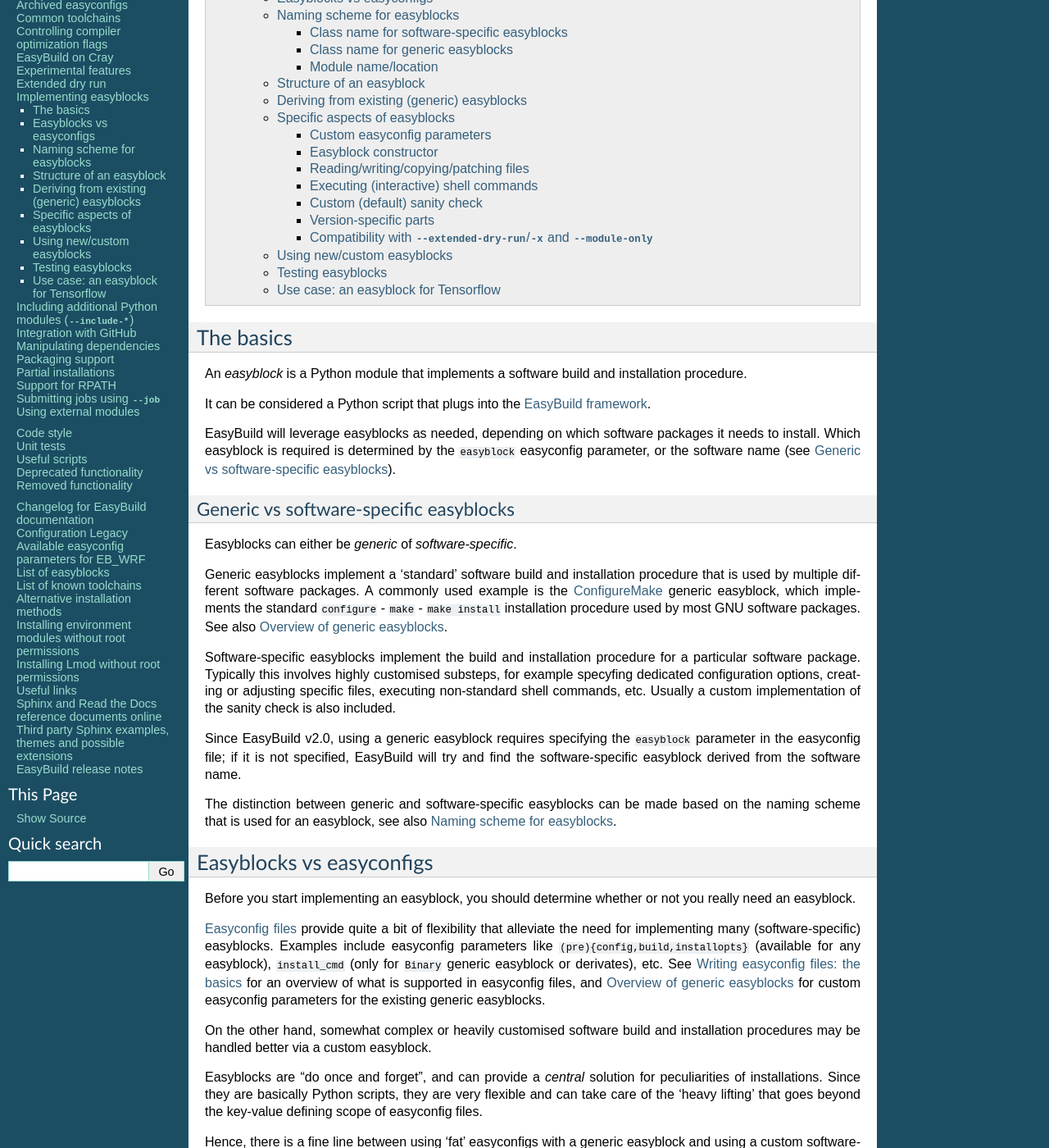
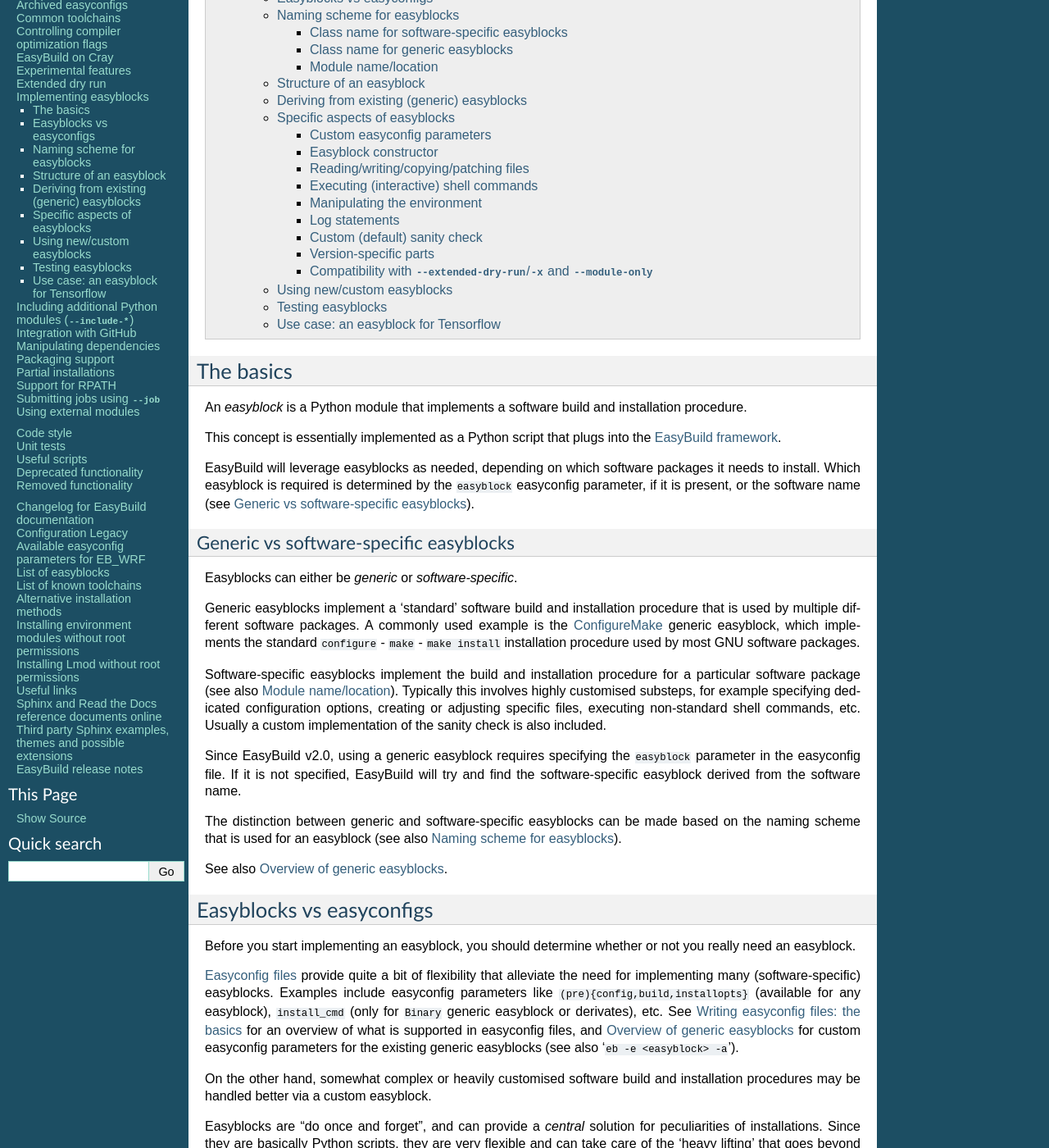
Before and after one commit to easybuilders/easybuild, a Sphinx documentation site: the page built from docs/Implementing-easyblocks.rst, in a window 1280 px wide and 1400 px high, scrolled down 282 px. Shown: the whole window at 82% size. Built offline with Sphinx 7.4.7, drawn with Linux system fonts in a browser that asks for light colours; pages that are not in the unit, such as notebooks, are missing from menus; some of the changed text lies outside the part shown.

Commit message:
fix remarks

```diff
--- a/docs/Implementing-easyblocks.rst
+++ b/docs/Implementing-easyblocks.rst
@@ -18,11 +18,11 @@
 
 An *easyblock* is a Python module that implements a software build and installation procedure.
 
-It can be considered a Python script that plugs into the :ref:`framework`.
+This concept is essentially implemented as a Python script that plugs into the :ref:`framework`.
 
 EasyBuild will leverage easyblocks as needed, depending on which software packages it needs to install.
-Which easyblock is required is determined by the ``easyblock`` easyconfig parameter, or the software name
-(see :ref:`implementing_easyblocks_generic_vs_software_specific`).
+Which easyblock is required is determined by the ``easyblock`` easyconfig parameter, if it is present,
+or the software name (see :ref:`implementing_easyblocks_generic_vs_software_specific`).
 
 
 .. _implementing_easyblocks_generic_vs_software_specific:
@@ -30,25 +30,28 @@
 Generic vs software-specific easyblocks
 ~~~~~~~~~~~~~~~~~~~~~~~~~~~~~~~~~~~~~~~
 
-Easyblocks can either be *generic* of *software-specific*.
+Easyblocks can either be *generic* or *software-specific*.
 
 Generic easyblocks implement a 'standard' software build and installation procedure that is used by multiple different
 software packages.
 A commonly used example is the
 `ConfigureMake <https://github.com/hpcugent/easybuild-easyblocks/blob/master/easybuild/easyblocks/generic/configuremake.py>`_
 generic easyblock, which implements the standard ``configure`` - ``make`` - ``make install`` installation procedure used
-by most GNU software packages. See also :ref:`generic_easyblocks`.
+by most GNU software packages.
 
-Software-specific easyblocks implement the build and installation procedure for a particular software package.
-Typically this involves highly customised substeps, for example specyfing dedicated configuration options, creating
+Software-specific easyblocks implement the build and installation procedure for a particular software package
+(see also :ref:`implementing_easyblocks_naming_scheme_module`).
+Typically this involves highly customised substeps, for example specifying dedicated configuration options, creating
 or adjusting specific files, executing non-standard shell commands, etc. Usually a custom implementation of the
 sanity check is also included.
 
-Since EasyBuild v2.0, using a generic easyblock requires specifying the ``easyblock`` parameter in the easyconfig file;
-if it is not specified, EasyBuild will try and find the software-specific easyblock derived from the software name.
+Since EasyBuild v2.0, using a generic easyblock requires specifying the ``easyblock`` parameter in the easyconfig file.
+If it is not specified, EasyBuild will try and find the software-specific easyblock derived from the software name.
 
 The distinction between generic and software-specific easyblocks can be made based on the naming scheme that is used
-for an easyblock, see also :ref:`implementing_easyblocks_naming_scheme`.
+for an easyblock (see also :ref:`implementing_easyblocks_naming_scheme`).
+
+See also :ref:`generic_easyblocks`.
 
 
 .. _implementing_easyblocks_vs_easyconfigs:
@@ -62,7 +65,7 @@
 easyblocks. Examples include easyconfig parameters like ``(pre){config,build,installopts}`` (available for any easyblock),
 ``install_cmd`` (only for ``Binary`` generic easyblock or derivates), etc. See :ref:`writing_easyconfig_files` for an
 overview of what is supported in easyconfig files, and :ref:`generic_easyblocks` for custom easyconfig parameters for
-the existing generic easyblocks.
+the existing generic easyblocks (see also '``eb -e <easyblock> -a``').
 
 On the other hand, somewhat complex or heavily customised software build and installation procedures may be handled better
 via a custom easyblock.
@@ -93,8 +96,10 @@
 ----------------------------
 
 Easyblocks need to follow a strict naming scheme, to ensure that EasyBuild can pick them up as needed.
-This involves two aspects: i) the name and location of the Python module file,
-and ii) the name of the Python class in that module.
+This involves two aspects: i) the name of the Python class, and ii) the name and location of the Python module file.
+
+
+.. _implementing_easyblocks_naming_scheme_class_name_specific:
 
 Class name for software-specific easyblocks
 ~~~~~~~~~~~~~~~~~~~~~~~~~~~~~~~~~~~~~~~~~~~
@@ -119,16 +124,22 @@
   >>> encode_class_name('netCDF-Fortran')
   'EB_netCDF_minus_Fortran'
 
+
+.. _implementing_easyblocks_naming_scheme_class_name_generic:
+
 Class name for generic easyblocks
 ~~~~~~~~~~~~~~~~~~~~~~~~~~~~~~~~~
 
-For *generic* easyblocks, the class name does *not* include an ``EB_`` prefix, and the name is free to choose,
-taking into account the restriction to alphanumeric characters and underscores.
+For *generic* easyblocks, the class name does *not* include an ``EB_`` prefix (since there is no need for an escaping
+mechanism) and hence the name is fully free to choose, taking into account the restriction to alphanumeric characters
+and underscores.
 
 For code style reasons, the class name should start with a capital letter.
 
 Examples include ``Bundle``, ``ConfigureMake``, ``CMakePythonPackage``.
 
+
+.. _implementing_easyblocks_naming_scheme_module:
 
 Module name/location
 ~~~~~~~~~~~~~~~~~~~~
@@ -168,8 +179,8 @@
 (see https://github.com/hpcugent/easybuild-easyblocks/blob/master/easybuild/easyblocks/).
 
 Note that you shouldn't concern yourself too much with getting the location of an easyblock right, as long as you
-use ``--include-easyblocks`` to make EasyBuild use additional or customised easyblocks;
-see :ref:`include_easyblocks` for more information.
+use ``--include-easyblocks`` to make EasyBuild use additional or customised easyblocks
+(see :ref:`include_easyblocks` for more information).
 
 
 .. _implementing_easyblocks_structure:
@@ -272,7 +283,8 @@
             return ConfigureMake.extra_options(extra_vars)
 
 The first element in the list of a defined custom parameter corresponds to the default value for that parameter
-(both ``None`` in the example above).
+(both ``None`` in the example above). The second element provides some informative help text, and the last element
+indicates whether the parameter is mandatory (``MANDATORY``) or just a custom parameter (``CUSTOM``).
 
 
 .. _implementing_easyblocks_constructor:
@@ -348,6 +360,30 @@
 * ``std_qa=<dict>`` to specify patterns for common questions and the matching answer
 
 
+.. _implementing_easyblocks_environment:
+
+Manipulating the environment
+~~~~~~~~~~~~~~~~~~~~~~~~~~~~
+
+To (re)define environment variables, the ``setvar`` function provided by the ``easybuild.tools.environment`` module
+should be used.
+
+This makes sure that the changes being made to the specified environment variable are kept track of,
+and that they are handled correctly under ``--extended-dry-run``.
+
+
+.. _implementing_easyblocks_logging:
+
+Log statements
+~~~~~~~~~~~~~~
+
+It is good practice to include meaningful log messages in the ``*_step`` methods being customised in the easyblock,
+to enrich the build log with useful information for later debugging or diagnostics.
+
+For logging, the provided ``self.log`` logger class should be used, i.e. the ``self.log.info`` or ``self.log.debug``
+methods should be called.
+
+
 .. _implementing_easyblocks_sanity_check:
 
 Custom (default) sanity check
@@ -373,13 +409,15 @@
                 'dirs': [],
             }
             custom_commands = ['example --version']
+
+            # call out to parent to do the actual sanity checking, pass through custom paths and commands
             super(EB_Example, self).sanity_check_step(custom_paths=custom_paths, custom_commands=custom_commands)
 
 
 You can both specify file path and subdirectories to check for, which are specified relative to the installation directory,
 as well as simple commands that should execute successfully after completing the installation and loading the generated module file.
 
-Note that it is up to you have specific you make the sanity check, but it is recommended to make the check as complete
+Note that it is up to you how extensive you make the sanity check, but it is recommended to make the check as complete
 as possible to catch any potential build or installation problems thay may occur.
 
 
```
Also changed, not shown: other parts of docs/Implementing-easyblocks.rst (+5 -5 lines).
